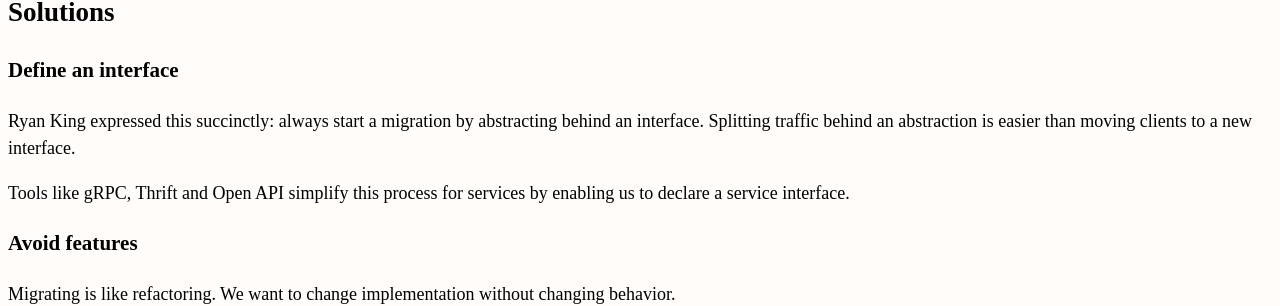
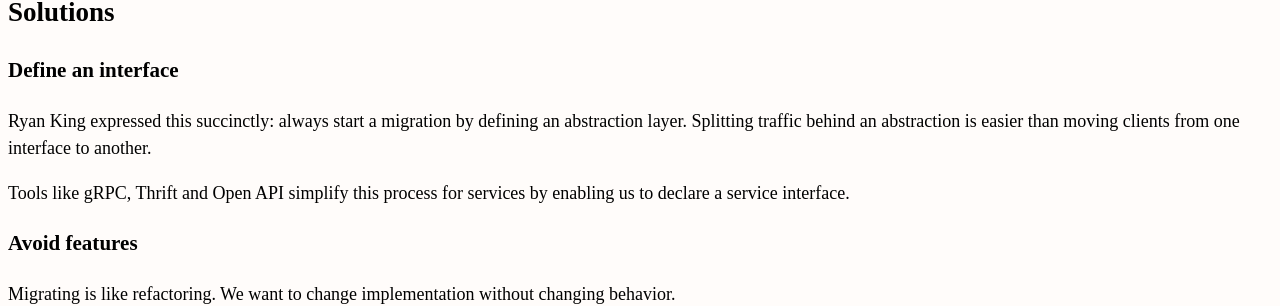
Before and after one commit to erikeldridge/erikeldridge.github.com, a Jekyll site: the page built from _posts/2018-08-21-migration.md, in a window 1280 px wide. Shown: the part 206-512 px from the top of the page. Built offline with Jekyll 4.4.1, drawn with Linux system fonts in a browser that asks for light colours; nearby versions of some CDN libraries.

Commit message:
Update from Forestry.io - Updated migration.md

```diff
--- a/_posts/2018-08-21-migration.md
+++ b/_posts/2018-08-21-migration.md
@@ -14,7 +14,7 @@ We have a service in production and we want to migrate traffic to a new service.
 
 ### Define an interface
 
-Ryan King expressed this succinctly: always start a migration by abstracting behind an interface. Splitting traffic behind an abstraction is easier than moving clients to a new interface.
+Ryan King expressed this succinctly: always start a migration by defining an abstraction layer. Splitting traffic behind an abstraction is easier than moving clients from one interface to another.
 
 Tools like gRPC, Thrift and Open API simplify this process for services by enabling us to declare a service interface.
 
```
